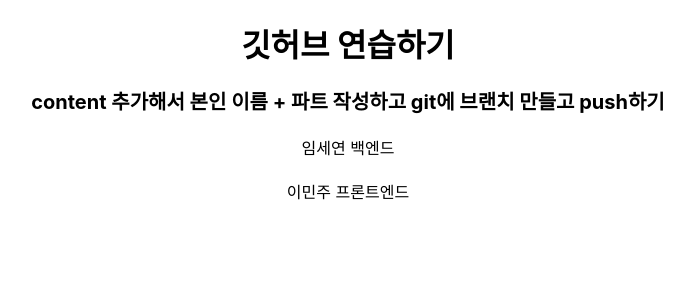
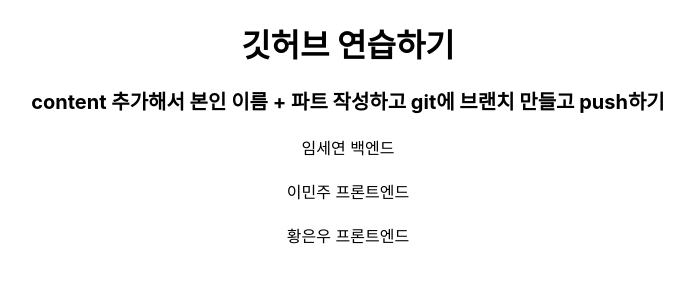
Before and after one commit to SWEWEB-3th-TeamB/test, a React (Create React App) app: page / in a window 1280 px wide. Shown: the top 300 px of the page, without its empty margins (292-986 px from the left). Built offline with nearby package versions, Linux system fonts and the light colour scheme.

Commit message:
커밋메시지

```diff
--- a/src/App.js
+++ b/src/App.js
@@ -9,6 +9,7 @@ function App() {
       </div>
       <div className="content">임세연 백엔드</div>
       <div className="content">이민주 프론트엔드</div>
+      <div className="content">황은우 프론트엔드</div>
     </div>
   );
 }
```
